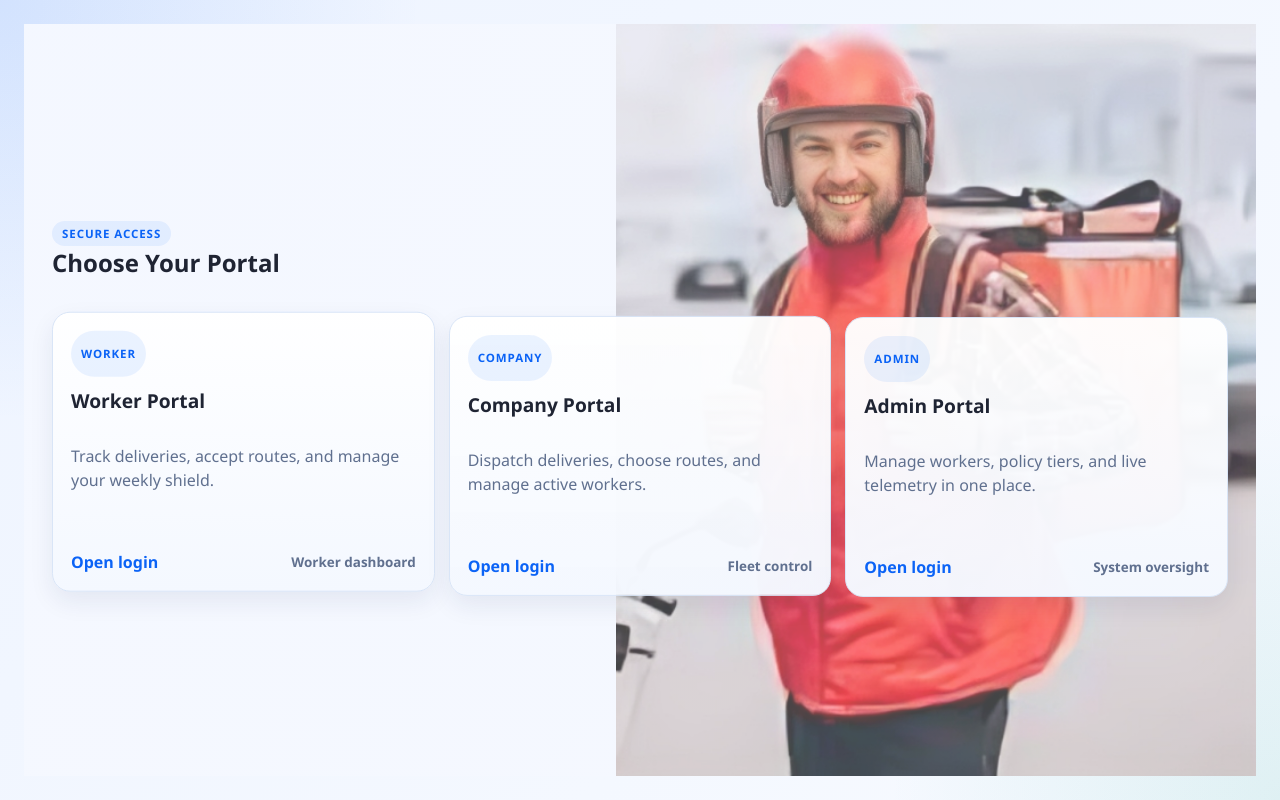
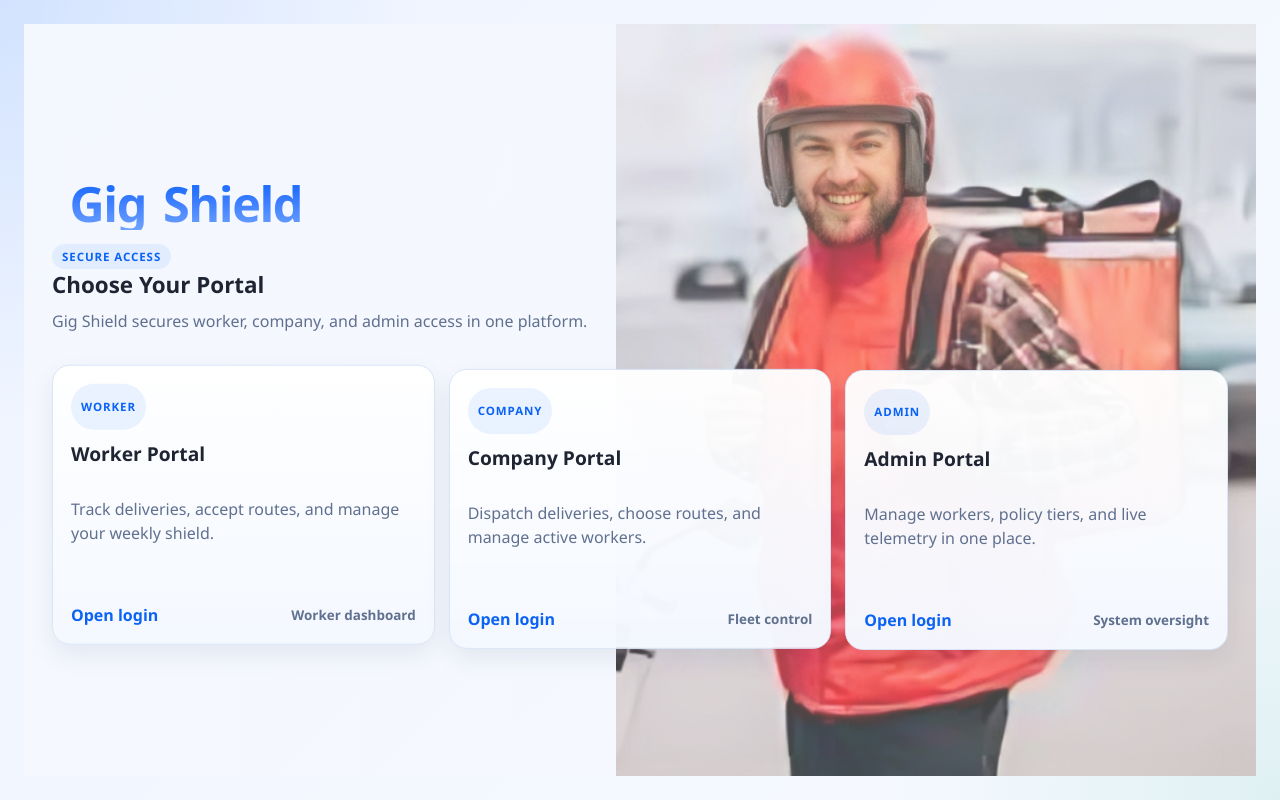
Before and after one commit to Roccodevil/Guidewire, a Flask app: page /login in a window 1280 px wide. Run offline with Flask 3, Linux system fonts and the light colour scheme; data that the repository does not hold is empty; some libraries are stand-ins or nearby versions.

Commit message:
feat: Enhance login interface with new branding and styles

```diff
--- a/static/css/styles.css
+++ b/static/css/styles.css
@@ -268,6 +268,89 @@ h1, h2, h3, h4, p {
 .app-layout > h1 {
     margin-bottom: 12px;
     letter-spacing: 0.2px;
+}
+
+.brand-title {
+    font-size: clamp(2rem, 3.8vw, 3.3rem);
+    line-height: 1.12;
+    letter-spacing: -0.05em;
+    font-weight: 900;
+    margin-bottom: 12px;
+    padding: 0.16em 0.35em 0.2em;
+    color: #163b86;
+    display: block;
+    width: fit-content;
+    max-width: 100%;
+    border-radius: 14px;
+    background: transparent;
+}
+
+.role-panel-head .brand-title {
+    margin-bottom: 6px;
+}
+
+.brand-title-hover {
+    display: inline-flex;
+    flex-wrap: wrap;
+    align-items: baseline;
+    gap: 0;
+    user-select: none;
+    padding-bottom: 2px;
+    max-width: 100%;
+    width: 100%;
+}
+
+.brand-letter {
+    display: inline-block;
+    padding: 0 0.01em;
+    transition: transform 0.22s ease, color 0.22s ease, text-shadow 0.22s ease, filter 0.22s ease;
+    background: linear-gradient(180deg, #0b63f6 0%, #3a7cff 45%, #6ea2ff 100%);
+    -webkit-background-clip: text;
+    background-clip: text;
+    color: transparent;
+    text-shadow: 0 0 0 rgba(0, 0, 0, 0);
+}
+
+.brand-letter:hover {
+    transform: translateY(-5px) scale(1.08);
+    filter: drop-shadow(0 8px 14px rgba(11, 99, 246, 0.24));
+}
+
+.brand-title-hover:hover .brand-letter {
+    color: transparent;
+}
+
+.brand-title-hover:hover .brand-letter:nth-child(1) { transition-delay: 0ms; }
+.brand-title-hover:hover .brand-letter:nth-child(2) { transition-delay: 35ms; }
+.brand-title-hover:hover .brand-letter:nth-child(3) { transition-delay: 70ms; }
+.brand-title-hover:hover .brand-letter:nth-child(4) { transition-delay: 105ms; }
+.brand-title-hover:hover .brand-letter:nth-child(5) { transition-delay: 140ms; }
+.brand-title-hover:hover .brand-letter:nth-child(6) { transition-delay: 175ms; }
+.brand-title-hover:hover .brand-letter:nth-child(7) { transition-delay: 210ms; }
+.brand-title-hover:hover .brand-letter:nth-child(8) { transition-delay: 245ms; }
+.brand-title-hover:hover .brand-letter:nth-child(9) { transition-delay: 280ms; }
+.brand-title-hover:hover .brand-letter:nth-child(10) { transition-delay: 315ms; }
+.brand-title-hover:hover .brand-letter:nth-child(11) { transition-delay: 350ms; }
+
+.brand-space {
+    width: 0.35em;
+}
+
+.chooser-head h2,
+.role-panel-head h2 {
+    font-size: 1.4rem;
+    margin-bottom: 10px;
+}
+
+.chooser-head > div,
+.role-panel-head > div {
+    width: 100%;
+    min-width: 0;
+}
+
+.chooser-head,
+.role-panel-head {
+    overflow: visible;
 }
 
 .subtitle,
--- a/static/js/login.js
+++ b/static/js/login.js
@@ -30,29 +30,46 @@ const ROLE_META = {
 const THEME_META = {
     worker: {
         title: "Worker Portal",
-        accent: "#0b63f6",
-        accentSoft: "rgba(11, 99, 246, 0.12)",
-        glow: "rgba(11, 99, 246, 0.20)",
+        accent: "#1f7a5e",
+        accentSoft: "rgba(31, 122, 94, 0.12)",
+        glow: "rgba(31, 122, 94, 0.20)",
         image: "/static/images/worker.png",
-        background: "linear-gradient(135deg, #f3f7ff 0%, #eef5ff 48%, #f7fbff 100%)"
+        background: "linear-gradient(135deg, #f2f8f4 0%, #edf6f0 48%, #f8fbf6 100%)"
     },
     company: {
         title: "Company Portal",
-        accent: "#0a9b8c",
-        accentSoft: "rgba(10, 155, 140, 0.12)",
-        glow: "rgba(10, 155, 140, 0.20)",
+        accent: "#2c8f7c",
+        accentSoft: "rgba(44, 143, 124, 0.12)",
+        glow: "rgba(44, 143, 124, 0.20)",
         image: "/static/images/company.png",
-        background: "linear-gradient(135deg, #f3fbfb 0%, #eef8f7 48%, #f7fcfc 100%)"
+        background: "linear-gradient(135deg, #f1fbf8 0%, #edf8f5 48%, #f8fcfb 100%)"
     },
     admin: {
         title: "Admin Portal",
-        accent: "#083b92",
-        accentSoft: "rgba(8, 59, 146, 0.12)",
-        glow: "rgba(8, 59, 146, 0.22)",
+        accent: "#396b4b",
+        accentSoft: "rgba(57, 107, 75, 0.12)",
+        glow: "rgba(57, 107, 75, 0.22)",
         image: "/static/images/admin.png",
-        background: "linear-gradient(135deg, #f4f7ff 0%, #eef3ff 48%, #fafcff 100%)"
+        background: "linear-gradient(135deg, #f4f8f1 0%, #eff6ec 48%, #fbfcf8 100%)"
     }
 };
+
+function BrandTitle({ text }) {
+    return (
+        <h1 className="brand-title brand-title-hover" aria-label={text}>
+            {text.split("").map((letter, index) => (
+                <span
+                    key={`${letter}-${index}`}
+                    className={`brand-letter ${letter === " " ? "brand-space" : ""}`}
+                    style={{ "--delay": `${index * 35}ms` }}
+                    aria-hidden="true"
+                >
+                    {letter === " " ? "\u00A0" : letter}
+                </span>
+            ))}
+        </h1>
+    );
+}
 
 function LoginApp() {
     const data = window.__LOGIN_DATA__ || { flashes: [], login_role: null };
@@ -87,8 +104,10 @@ function LoginApp() {
                 <section className="chooser-shell chooser-hero">
                     <div className="chooser-head">
                         <div>
+                            <BrandTitle text="Gig Shield" />
                             <span className="role-badge">Secure Access</span>
-                            <h1>Choose Your Portal</h1>
+                            <h2>Choose Your Portal</h2>
+                            <p className="subtitle">Gig Shield secures worker, company, and admin access in one platform.</p>
                         </div>
                     </div>
 
@@ -139,8 +158,9 @@ function LoginApp() {
             <section className="auth-panel role-login-panel">
                 <div className="role-panel-head">
                     <div>
+                        <BrandTitle text="Gig Shield" />
                         <span className="role-badge">{currentMeta.badge}</span>
-                        <h1>{currentMeta.title}</h1>
+                        <h2>{currentMeta.title}</h2>
                         <p className="auth-subtitle">{currentMeta.subtitle}</p>
                     </div>
                     <a className="back-link" href="/login">Change portal</a>
--- a/templates/login.html
+++ b/templates/login.html
@@ -3,7 +3,7 @@
 <head>
     <meta charset="UTF-8">
     <meta name="viewport" content="width=device-width, initial-scale=1.0">
-    <title>Guidewire Login</title>
+    <title>Gig Shield Login</title>
     <link rel="stylesheet" href="{{ url_for('static', filename='css/styles.css') }}">
     <script crossorigin src="https://unpkg.com/react@18/umd/react.production.min.js"></script>
     <script crossorigin src="https://unpkg.com/react-dom@18/umd/react-dom.production.min.js"></script>
```
